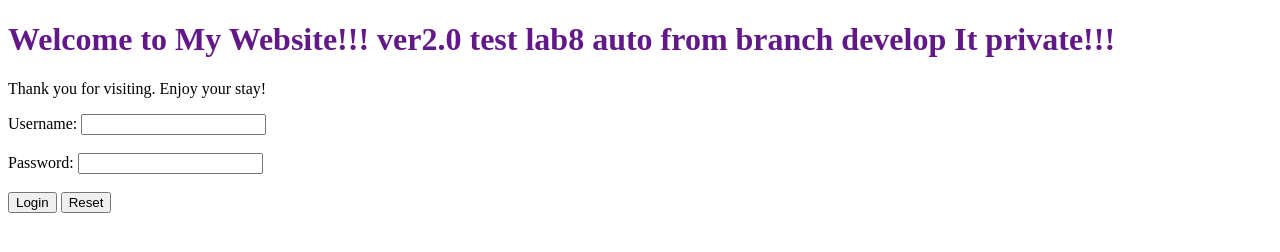
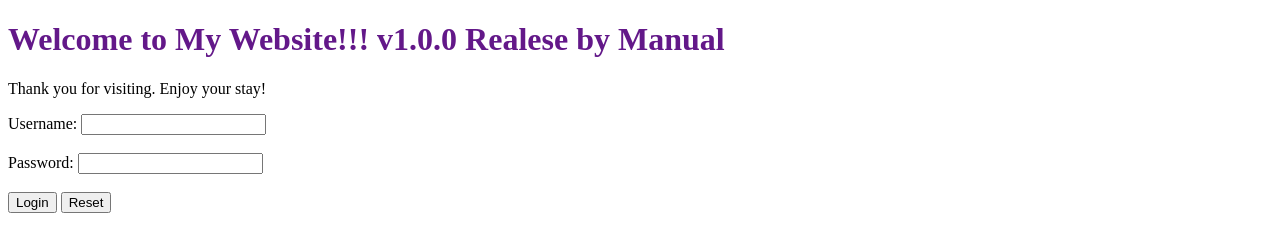
Before and after one commit to anhduynguyen1207/nodejs-random-color, a website: page public/index.html in a window 1280 px wide. Drawn offline with Linux system fonts and the light colour scheme.

Commit message:
fix index

```diff
--- a/public/index.html
+++ b/public/index.html
@@ -7,7 +7,7 @@
 </head>
 
 <body>
-    <h1 id="welcome" style="color: #631889;">Welcome to My Website!!! ver2.0 test lab8 auto from branch develop  It private!!!</h1>
+    <h1 id="welcome" style="color: #631889;">Welcome to My Website!!! v1.0.0 Realese by Manual</h1>
     <p>Thank you for visiting. Enjoy your stay!</p>
 
     <form action="/api/login" method="POST">
```
